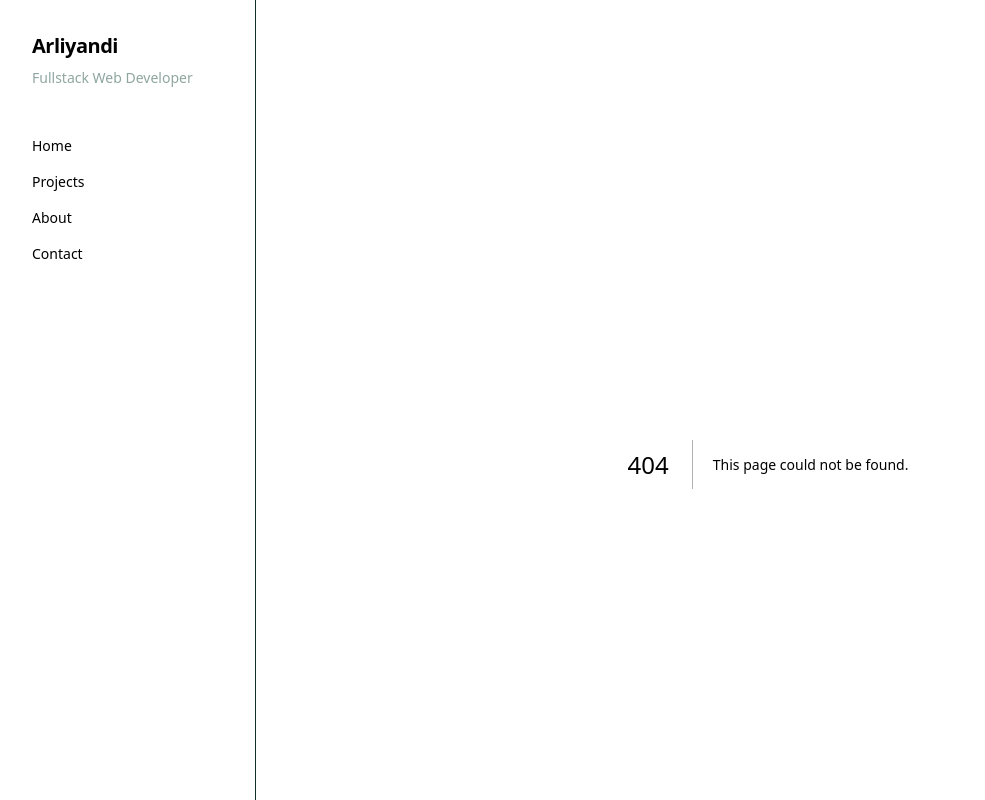
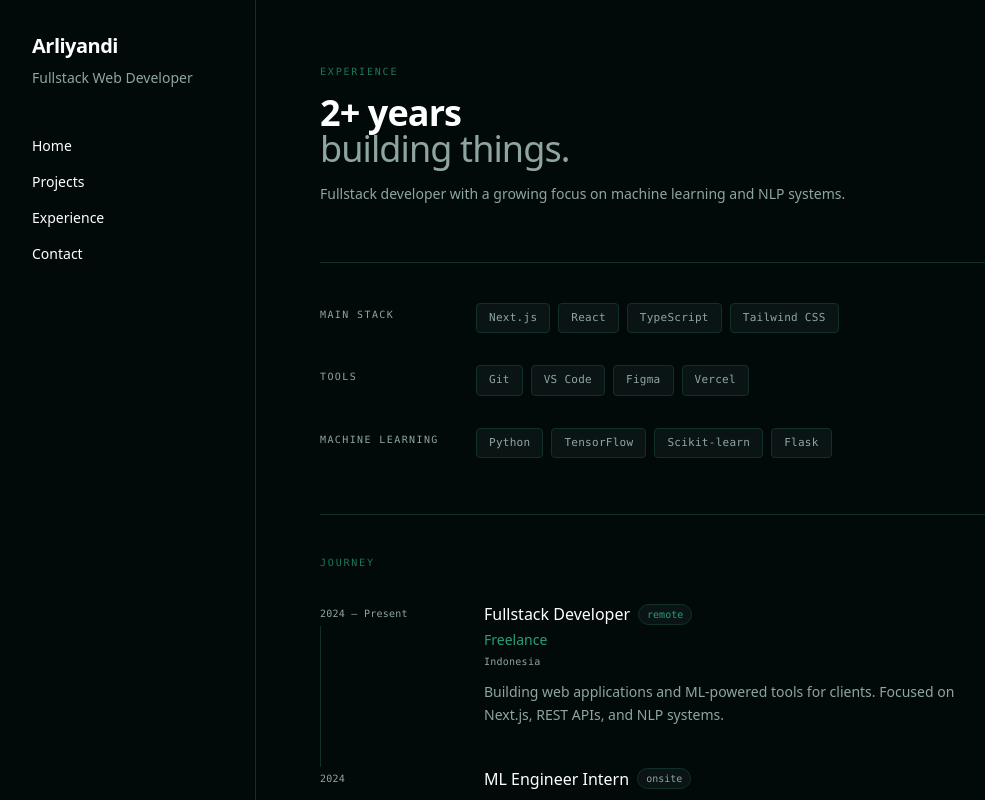
Before and after one commit to M4tchaa/portfolio, a Next.js app: page /experience in a window 1280 px wide. Before the commit this address had no page. Shown: the top 800 px of the page, without its empty margins (0-985 px from the left). Built offline with nearby package versions, Linux system fonts and the light colour scheme.

Commit message:
add experience session

```diff
--- /dev/null
+++ b/src/app/experience/page.tsx
@@ -0,0 +1,94 @@
+import { getExperience } from "@/lib/experience";
+
+const typeStyles: Record<string, string> = {
+  remote: "bg-[#0B1414] text-[var(--accent-soft)] border border-[var(--border-subtle)]",
+  onsite: "bg-[#0B1414] text-[var(--text-muted)] border border-[var(--border-subtle)]",
+  hybrid: "bg-[#0B1414] text-yellow-500 border border-yellow-900",
+};
+
+export default function ExperiencePage() {
+  const experienceData = getExperience();
+  const currentYear = new Date().getFullYear();
+  const yearsOfExperience = currentYear - experienceData.startYear;
+
+  return (
+    <div className="max-w-2xl">
+
+      {/* Header */}
+      <p className="font-mono text-[10px] tracking-[0.18em] uppercase text-[var(--accent)] mb-4">
+        Experience
+      </p>
+      <h2 className="text-4xl font-semibold tracking-tight leading-none mb-3">
+        {yearsOfExperience}+ years<br />
+        <span className="text-[var(--text-muted)] font-light">building things.</span>
+      </h2>
+      <p className="text-sm text-[var(--text-muted)] mt-4 mb-14 leading-relaxed">
+        Fullstack developer with a growing focus on machine learning and NLP systems.
+      </p>
+
+      {/* Stack sections */}
+      <div className="border-t border-[var(--border-subtle)] pt-10 mb-14 space-y-8">
+        {Object.entries(experienceData.stacks).map(([category, items]) => (
+          <div key={category} className="grid grid-cols-[140px_1fr] gap-4 items-start">
+            <p className="font-mono text-[10px] tracking-[0.14em] uppercase text-[var(--text-muted)] pt-1">
+              {category}
+            </p>
+            <div className="flex flex-wrap gap-2">
+              {(items as string[]).map((tech) => (
+                <span
+                  key={tech}
+                  className="font-mono text-[11px] px-3 py-1.5 rounded-[4px] border border-[var(--border-subtle)] text-[var(--text-muted)] bg-[var(--bg-surface)] hover:border-[var(--accent)] hover:text-[var(--accent-soft)] transition-all tracking-wide"
+                >
+                  {tech}
+                </span>
+              ))}
+            </div>
+          </div>
+        ))}
+      </div>
+
+      {/* Journey */}
+      <div className="border-t border-[var(--border-subtle)] pt-10">
+        <p className="font-mono text-[10px] tracking-[0.18em] uppercase text-[var(--accent)] mb-8">
+          Journey
+        </p>
+
+        <div className="space-y-0">
+          {experienceData.journey.map((entry: any, i: number) => (
+            <div key={i} className="grid grid-cols-[140px_1fr] gap-6 group">
+
+              {/* Left: year + line */}
+              <div className="relative pt-1">
+                <p className="font-mono text-[10px] text-[var(--text-muted)] tracking-wide leading-relaxed">
+                  {entry.year}
+                </p>
+                {i < experienceData.journey.length - 1 && (
+                  <div className="absolute left-0 top-6 bottom-0 w-px bg-[var(--border-subtle)]" />
+                )}
+              </div>
+
+              {/* Right: content */}
+              <div className="pb-10">
+                <div className="flex flex-wrap items-center gap-2 mb-1">
+                  <h3 className="text-base font-medium text-white">{entry.role}</h3>
+                  <span className={`text-[10px] font-mono px-2 py-0.5 rounded-full ${typeStyles[entry.type] ?? typeStyles.onsite}`}>
+                    {entry.type}
+                  </span>
+                </div>
+                <p className="text-sm text-[var(--accent-soft)] mb-1">{entry.company}</p>
+                <p className="font-mono text-[10px] text-[var(--text-muted)] mb-3 tracking-wide">
+                  {entry.location}
+                </p>
+                <p className="text-sm text-[var(--text-muted)] leading-relaxed">
+                  {entry.description}
+                </p>
+              </div>
+
+            </div>
+          ))}
+        </div>
+      </div>
+
+    </div>
+  );
+}
--- a/src/app/layout.tsx
+++ b/src/app/layout.tsx
@@ -32,8 +32,8 @@ export default function RootLayout({
                 <Link href="/projects" className="block hover:text-[var(--accent)]">
                   Projects
                 </Link>
-                <Link href="/about" className="block hover:text-[var(--accent)]">
-                  About
+                <Link href="/experience" className="block hover:text-[var(--accent)]">
+                  Experience
                 </Link>
                 <Link href="/contact" className="block hover:text-[var(--accent)]">
                   Contact
--- /dev/null
+++ b/src/content/experience.mdx
@@ -0,0 +1,32 @@
+---
+startYear: 2024
+stacks:
+  Main Stack:
+    - Next.js
+    - React
+    - TypeScript
+    - Tailwind CSS
+  Tools:
+    - Git
+    - VS Code
+    - Figma
+    - Vercel
+  Machine Learning:
+    - Python
+    - TensorFlow
+    - Scikit-learn
+    - Flask
+journey:
+  - year: "2024 — Present"
+    role: "Fullstack Developer"
+    company: "Freelance"
+    location: "Indonesia"
+    type: "remote"
+    description: "Building web applications and ML-powered tools for clients. Focused on Next.js, REST APIs, and NLP systems."
+  - year: "2024"
+    role: "ML Engineer Intern"
+    company: "Some Company"
+    location: "Indonesia"
+    type: "onsite"
+    description: "Developed a laptop recommendation engine using TF-IDF and Flask. Collaborated with a small product team."
+---
--- /dev/null
+++ b/src/lib/experience.ts
@@ -0,0 +1,10 @@
+import fs from "fs";
+import path from "path";
+import matter from "gray-matter";
+
+export function getExperience() {
+  const filePath = path.join(process.cwd(), "src/content/experience.mdx");
+  const fileContents = fs.readFileSync(filePath, "utf8");
+  const { data } = matter(fileContents);
+  return data;
+}
```
